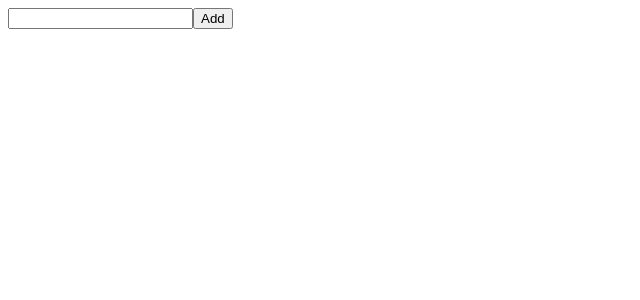
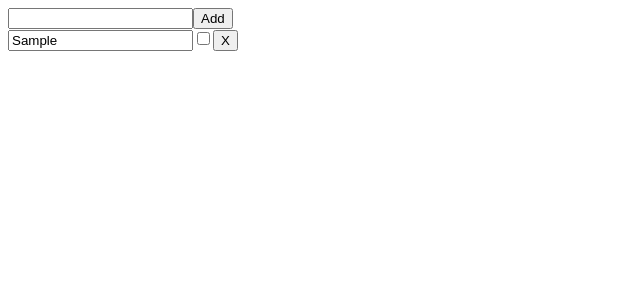
Before and after one commit to Khyosunny/recoil-study, a React (Create React App) app: page / in a window 1280 px wide. Both pictures are taken after typing "Sample" into the empty fields and a click on the button "Add". Shown: the top 300 px of the page, without its empty margins (0-640 px from the left). Built offline with nearby package versions, Linux system fonts and the light colour scheme.

Commit message:
Atoms study / study-todo 내부 컴포넌트 쪼개기, CRUD 구현

```diff
--- a/src/App.tsx
+++ b/src/App.tsx
@@ -1,6 +1,6 @@
 import React from 'react';
 import { RecoilRoot } from 'recoil';
-import TodoList from './study-todo/Atoms';
+import TodoList from './study-todo/components/TodoList';
 
 export default function App() {
   return (
--- a/src/study-todo/Atoms.tsx
+++ /dev/null
@@ -1,59 +0,0 @@
-import React, { useState, useCallback } from 'react';
-import { atom, useRecoilValue, useSetRecoilState } from 'recoil';
-
-interface TodoListState {
-  id: number;
-  text: string;
-  isComplete: boolean;
-}
-
-const todoListState = atom<TodoListState[]>({
-  key: 'todoListState',
-  default: [],
-});
-
-export default function TodoList() {
-  const todoList = useRecoilValue(todoListState);
-
-  return (
-    <>
-      <TodoItemCreator />
-      {/* {todoList.map((todoItem) => (
-        <TodoItem key={todoItem.id} item={todoItem} />
-      ))} */}
-    </>
-  );
-}
-
-function TodoItemCreator() {
-  const [inputValue, setInputValue] = useState('');
-  const setTodoList = useSetRecoilState(todoListState);
-
-  const addItem = () => {
-    setTodoList((oldTodoList) => [
-      ...oldTodoList,
-      {
-        id: getId(),
-        text: inputValue,
-        isComplete: false,
-      },
-    ]);
-    setInputValue('');
-  };
-
-  const onChange = useCallback((e: React.ChangeEvent<HTMLInputElement>) => {
-    setInputValue(e.target.value);
-  }, []);
-
-  return (
-    <div>
-      <input type="text" value={inputValue} onChange={onChange} />
-      <button onClick={addItem}>Add</button>
-    </div>
-  );
-}
-
-let id = 0;
-function getId() {
-  return id++;
-}
--- /dev/null
+++ b/src/study-todo/atoms/todoListState.ts
@@ -0,0 +1,7 @@
+import { atom } from 'recoil';
+import { TodoListState } from '../types/state';
+
+export const todoListState = atom<TodoListState[]>({
+  key: 'todoListState',
+  default: [],
+});
--- /dev/null
+++ b/src/study-todo/components/TodoCreator.tsx
@@ -0,0 +1,36 @@
+import { useState, useCallback } from 'react';
+import { useSetRecoilState } from 'recoil';
+import { todoListState } from 'src/study-todo/atoms/todoListState';
+
+let id = 0;
+function getId() {
+  return id++;
+}
+
+export default function TodoItemCreator() {
+  const [inputValue, setInputValue] = useState('');
+  const setTodoList = useSetRecoilState(todoListState);
+
+  const addItem = useCallback(() => {
+    setTodoList((oldTodoList) => [
+      ...oldTodoList,
+      {
+        id: getId(),
+        text: inputValue,
+        isComplete: false,
+      },
+    ]);
+    setInputValue('');
+  }, [inputValue, setTodoList]);
+
+  const onChange = useCallback((e: React.ChangeEvent<HTMLInputElement>) => {
+    setInputValue(e.target.value);
+  }, []);
+
+  return (
+    <div>
+      <input type="text" value={inputValue} onChange={onChange} />
+      <button onClick={addItem}>Add</button>
+    </div>
+  );
+}
--- /dev/null
+++ b/src/study-todo/components/TodoItem.tsx
@@ -0,0 +1,56 @@
+import React, { useCallback, useMemo } from 'react';
+import { useRecoilState } from 'recoil';
+import { todoListState } from 'src/study-todo/atoms/todoListState';
+import { TodoListState } from 'src/study-todo/types/state';
+import {
+  removeItemAtIndex,
+  replaceItemAtIndex,
+} from 'src/study-todo/util/todoUtil';
+
+interface TodoItemProps {
+  item: TodoListState;
+}
+export default function TodoItem({ item }: TodoItemProps) {
+  const [todoList, setTodoList] = useRecoilState(todoListState);
+  const index = useMemo(
+    () => todoList.findIndex((listItem) => listItem === item),
+    [item, todoList]
+  );
+
+  const editItemText = useCallback(
+    (e: React.ChangeEvent<HTMLInputElement>) => {
+      const newList = replaceItemAtIndex<TodoListState>(todoList, index, {
+        ...item,
+        text: e.target.value,
+      });
+      setTodoList(newList);
+    },
+    [item, index, todoList, setTodoList]
+  );
+
+  const toggleItemCompletion = useCallback(() => {
+    const newList = replaceItemAtIndex<TodoListState>(todoList, index, {
+      ...item,
+      isComplete: !item.isComplete,
+    });
+
+    setTodoList(newList);
+  }, [item, index, todoList, setTodoList]);
+
+  const deleteItem = useCallback(() => {
+    const newList = removeItemAtIndex<TodoListState>(todoList, index);
+    setTodoList(newList);
+  }, [index, todoList, setTodoList]);
+
+  return (
+    <div>
+      <input type="text" value={item.text} onChange={editItemText} />
+      <input
+        type="checkbox"
+        checked={item.isComplete}
+        onChange={toggleItemCompletion}
+      />
+      <button onClick={deleteItem}>X</button>
+    </div>
+  );
+}
--- /dev/null
+++ b/src/study-todo/components/TodoList.tsx
@@ -0,0 +1,17 @@
+import { useRecoilValue } from 'recoil';
+import { todoListState } from 'src/study-todo/atoms/todoListState';
+import TodoItemCreator from './TodoCreator';
+import TodoItem from './TodoItem';
+
+export default function TodoList() {
+  const todoList = useRecoilValue(todoListState);
+
+  return (
+    <>
+      <TodoItemCreator />
+      {todoList.map((todoItem) => (
+        <TodoItem key={todoItem.id} item={todoItem} />
+      ))}
+    </>
+  );
+}
--- /dev/null
+++ b/src/study-todo/types/state.ts
@@ -0,0 +1,5 @@
+export interface TodoListState {
+  id: number;
+  text: string;
+  isComplete: boolean;
+}
--- /dev/null
+++ b/src/study-todo/util/todoUtil.ts
@@ -0,0 +1,7 @@
+export function replaceItemAtIndex<T>(arr: T[], index: number, newValue: T) {
+  return [...arr.slice(0, index), newValue, ...arr.slice(index + 1)];
+}
+
+export function removeItemAtIndex<T>(arr: T[], index: number) {
+  return [...arr.slice(0, index), ...arr.slice(index + 1)];
+}
```
